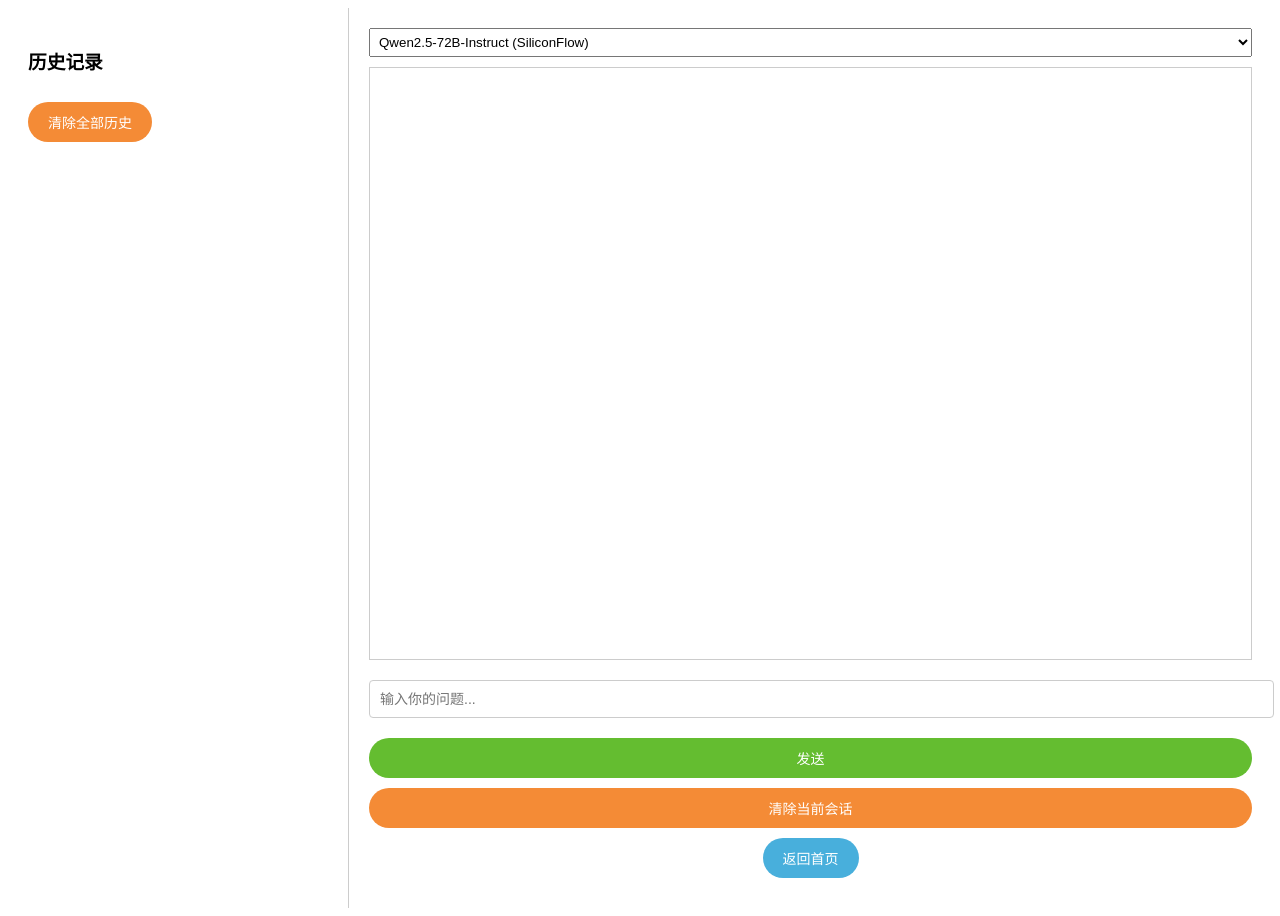
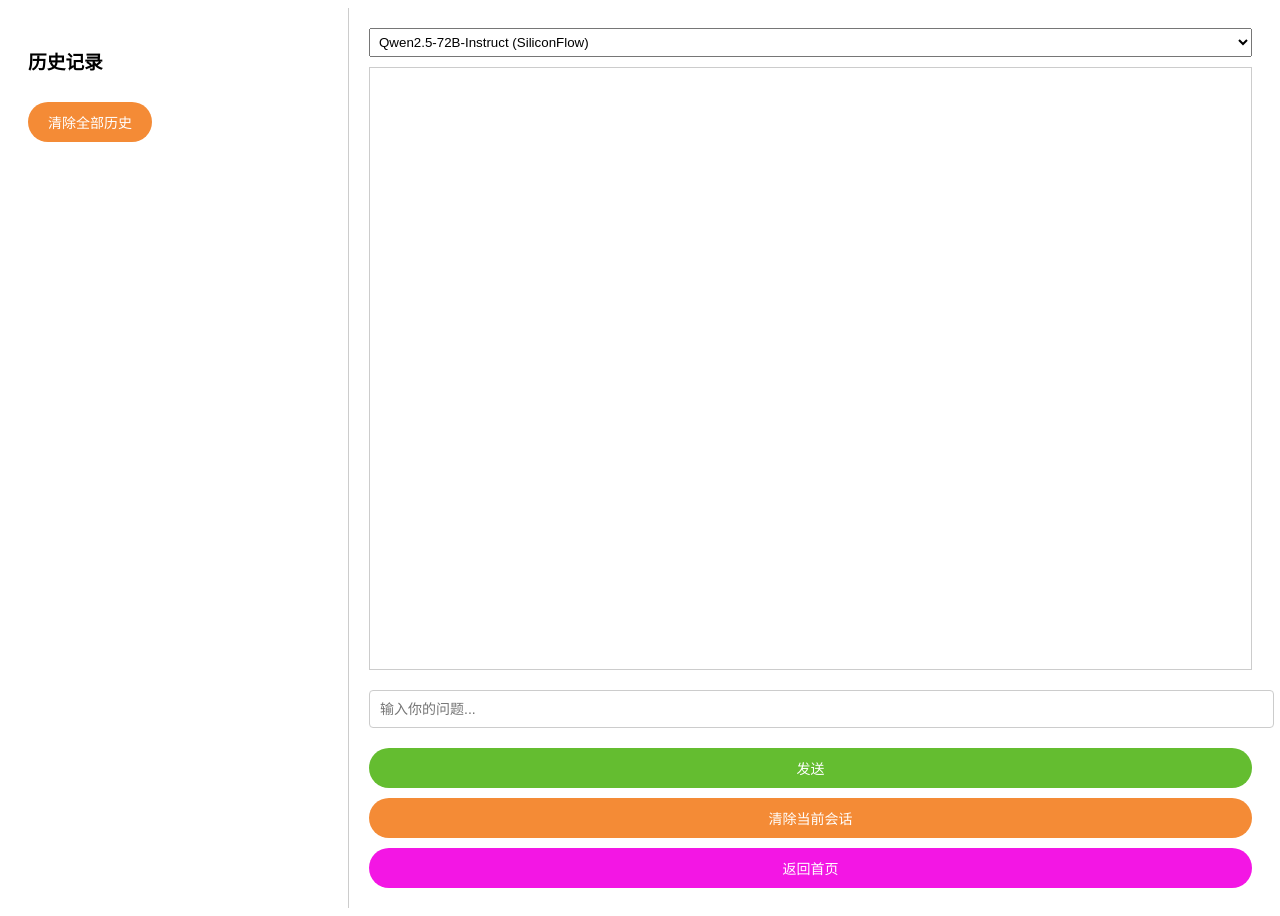
Before and after one commit to CrescentVelvet/crescentvelvet.github.io, a Jekyll site: the page built from _pages/chat.html, in a window 1280 px wide. Built offline with Jekyll 4.4.1, drawn with Linux system fonts in a browser that asks for light colours.

Commit message:
返回首页按键需要单独设置文本居中下划线与颜色

```diff
--- a/_pages/chat.html
+++ b/_pages/chat.html
@@ -372,11 +372,14 @@
   .back-button:hover { /* 将 .back-button 加入悬停效果选择器 */
     opacity: 0.8; /* 悬停时透明度降低 */
   }
+  .history-item:hover {
+    background-color: #f5f5f5;
+  }
 
   /* 针对 .back-button 的特殊布局 */
   .back-button {
+    background-color:rgb(243, 22, 228); /* 红色背景 */
     display: block; /* 确保是块级元素 */
-    margin: 10px auto; /* 居中 */
     text-align: center; /* 确保文本居中 */
     text-decoration: none; /* 移除下划线 */
   }
@@ -387,29 +390,6 @@
     margin-bottom: 10px;
     border: 1px solid #eee;
     border-radius: 5px;
-  }
-
-  .history-item:hover {
-    background-color: #f5f5f5;
-  }
-
-  /* 返回按钮样式 */
-  .back-button {
-    display: block;
-    color: white;
-    background-color: rgb(72, 175, 220);  /* 修改为与发送按钮相同的绿色 */
-    text-decoration: none;
-    padding: 10px 20px;  /* 统一内边距 */
-    border-radius: 20px;  /* 统一圆角 */
-    transition: opacity 0.3s;  /* 统一过渡效果 */
-    margin: 10px auto;  /* 统一上边距并居中 */
-    border: none;
-    font-size: 14px;  /* 统一字体大小 */
-    cursor: pointer;
-  }
-
-  .back-button:hover {
-    opacity: 0.8;  /* 统一悬停效果 */
   }
 
   /* 消息样式 */
```
